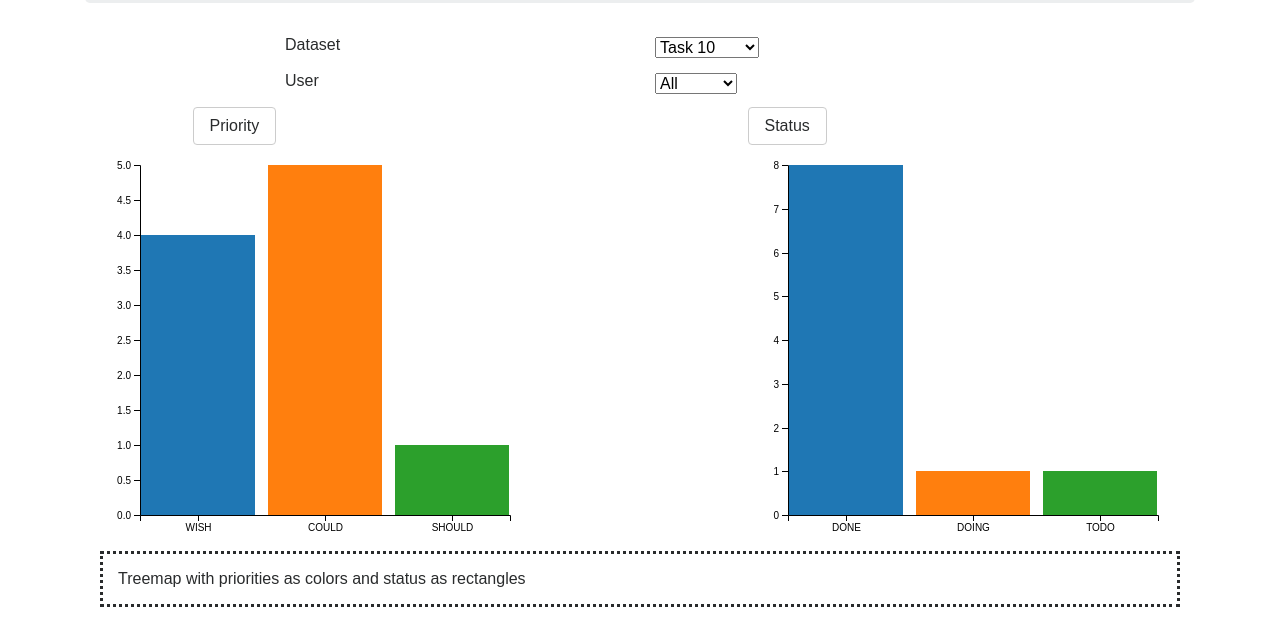
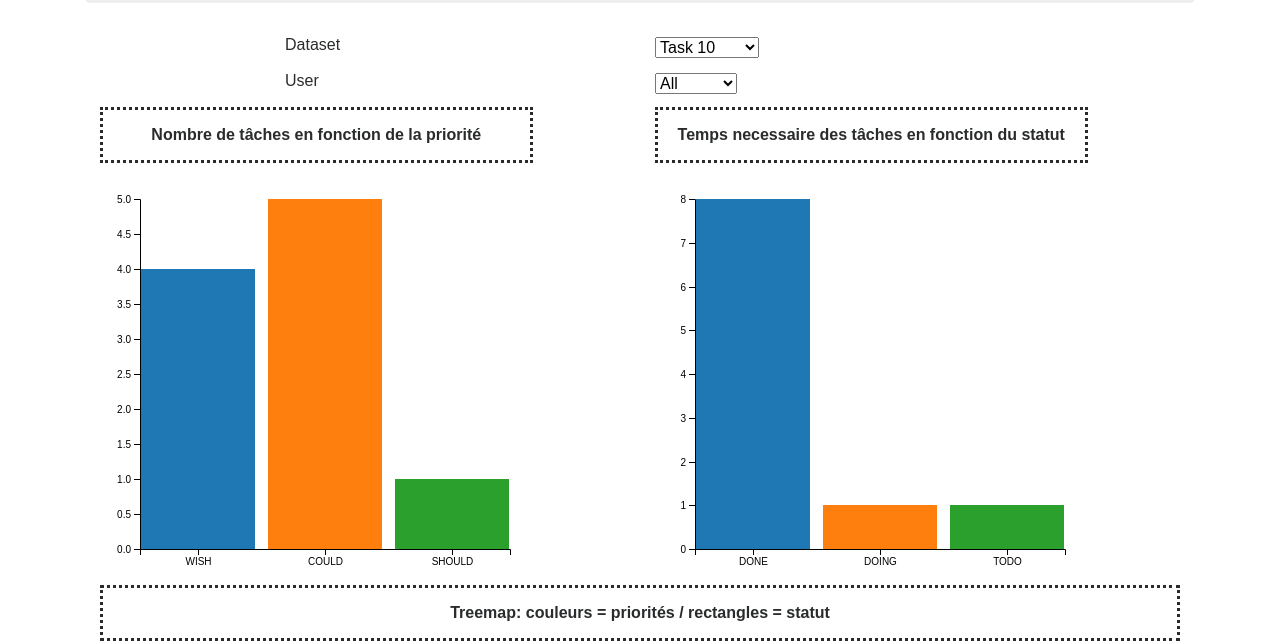
Before and after one commit to lecole-ldlc/Acthulhu_TPD3, a plain HTML site: page index.html in a window 1280 px wide. Shown: the part 159-802 px from the top of the page. Drawn offline with nearby package versions, Linux system fonts and the light colour scheme.

Commit message:
Modification html + commentaires

```diff
--- a/custom.css
+++ b/custom.css
@@ -6,6 +6,8 @@
 .border-test {
     border-style: dotted;
     padding : 15px;
+	text-align : center;
+	font-weight: bold;
 }
 
 h1 {
@@ -42,7 +44,3 @@ p {
 	font-variant: normal;
 	font-weight: 400;
 	line-height: 20px;
-
-#oui {
-	padding-bottom="15";
-}
--- a/index.html
+++ b/index.html
@@ -24,6 +24,8 @@
         </div>
     </div>
 
+
+    <!-- Selectors creation -->
     <div class="container">
         <div class="row">
             <div class="col-lg-2">
@@ -71,31 +73,17 @@
         </div>
     </div>
 
+    <!-- Areas creation -->
     <div class="container">
         <div class="row">
-            <div class="col-lg-1">
-            </div>
-            <div class="col-lg-4">
-                <button type="button" class="btn btn-secondary">Priority</button>
-            </div>
-            <div class="col-lg-2">
-            </div>
-            <div class="col-lg-4">
-                <button type="button" class="btn btn-secondary">Status</button>
+            <div class="col-lg-5">
+                <p class="border-test">Nombre de tâches en fonction de la priorité</p>
+                <svg id="barcharttask" width="430" height="400"></svg>
             </div>
             <div class="col-lg-1">
             </div>
-        </div>
-    </div>
-
-    <div class="container">
-        <div class="row">
             <div class="col-lg-5">
-                <svg id="barcharttask" width="430" height="400"></svg>
-            </div>
-            <div class="col-lg-2">
-            </div>
-            <div class="col-lg-5">
+                <p class="border-test">Temps necessaire des tâches en fonction du statut</p>
                 <svg id="barcharttime" width="430" height="400"></svg>
             </div>
         </div>
@@ -104,18 +92,17 @@
     <div class="container">
         <div class="row">
             <div class="col-lg-12">
-                <p class="border-test">Treemap with priorities as colors and status as rectangles</p>
+                <p class="border-test">Treemap: couleurs = priorités / rectangles = statut</p>
                 <svg id="treemap" width="1000" height="800"></svg>
             </div>
         </div>
     </div>
 
     <div class="container">
-        <div class="row" id="oui">
+        <div class="row">
             <div class="col-lg-12">
                 <p class="border-test">
-                    FREECHART<br>
-                    Surprise me  ! <br>
+                    Un bubble chart surprise apparaît // Rayon = temps
                 </p>
                 <svg id="surprise" width="1000" height="800"></svg>
 
@@ -138,7 +125,7 @@
         crossorigin="anonymous"></script>
 
 
-
+<!-- Treemap area creation -->
 <script>
     function generate_tree(data, element) {
         // Initialize SV
@@ -149,13 +136,13 @@
                 width = +svg.attr("width") - margin.left - margin.right,
                 height = +svg.attr("height") - margin.top - margin.bottom,
                 g = svg.append("g").attr("transform", "translate(" + margin.left + "," + margin.top + ")");
-        // Color scale for categories
+        // Picking color domain
         var color = d3.scaleOrdinal(d3.schemeCategory10);
         // Prepare aggregation
         var nest = d3.nest()
                 .key(function (d) {
                     return d.priority;
-                }) // First we aggregate by prority
+                }) // Aggregation by priority
                 .key(function (d) {
                     return d.status;
                 }) // Then by status
@@ -173,6 +160,7 @@
                 .size([width, height])
                 .padding(1)
                 .round(true);
+        // Starting hierarchy
         var root = d3.hierarchy({
                     values: nest.entries(data)
                 }, function (d) {
@@ -277,25 +265,31 @@
                 })
     }
 
+    //Surprise function
+
     function surprise(tasks, element) {
         var user = $('#user').val();
         $(element).html("");
 
+        //Dedicated area creation
         var svg = d3.select("#surprise"),
                 width = +svg.attr("width"),
                 height = +svg.attr("height");
 
+        // visualization area initialisation
         var format = d3.format(",d");
         var color = d3.scaleOrdinal(d3.schemeCategory10);
         var pack = d3.pack()
                 .size([width, height])
                 .padding(1.5);
 
+        // Hierarchy inisialisation
         var root = d3.hierarchy({children: tasks})
                 .sum(function (d) {
                     return d.time;
                 });
 
+        // Data representation creation
         var node = svg.selectAll(".node")
                 .data(pack(root).leaves())
                 .enter().append("g")
@@ -303,6 +297,8 @@
                 .attr("transform", function (d) {
                     return "translate(" + d.x + "," + d.y + ")";
                 });
+
+        // Shaping data representation
         node.append("circle")
                 .attr("id", function (d) {
                     return d.data.id;
@@ -318,7 +314,7 @@
                     return d.data.id + "\n" + d.data.priority;
                 });
 
-
+        //Legend area creation
         var legendSize = 14;
         var legendSpacing = 4;
         var legend = svg.selectAll('.legend')
@@ -334,13 +330,12 @@
 
                     return 'translate(' + horz + ',' + vert + ')';
                 });
-    // These are the circles
+        // Circles creation and color filling
         legend.append('circle')
                 .attr('r', legendSize)
                 .style('fill', color)
                 .style('stroke', color)
-        console.log()
-        // These are the texts
+        // Texts creation and placement
         legend.append('text')
                 .attr('x', legendSize + 5)
                 .attr('y', 10)
```
Lines whose indentation alone changed are shown as unchanged.
